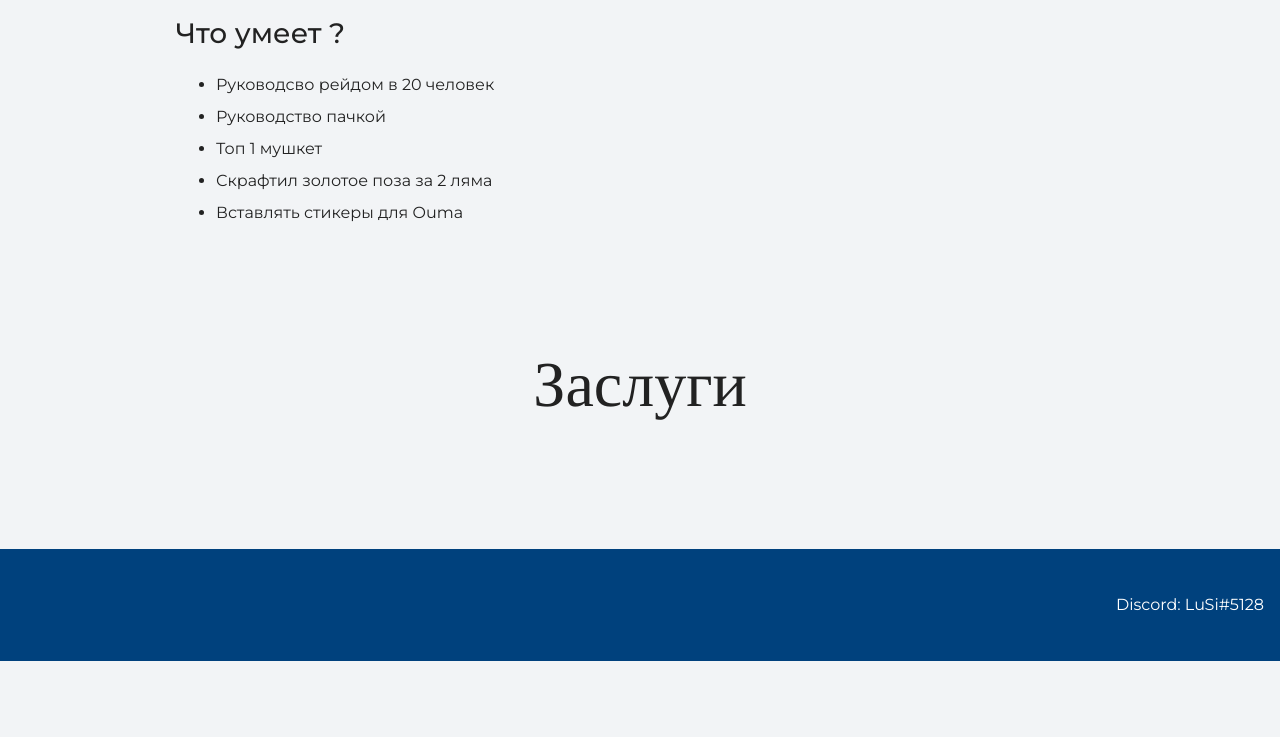
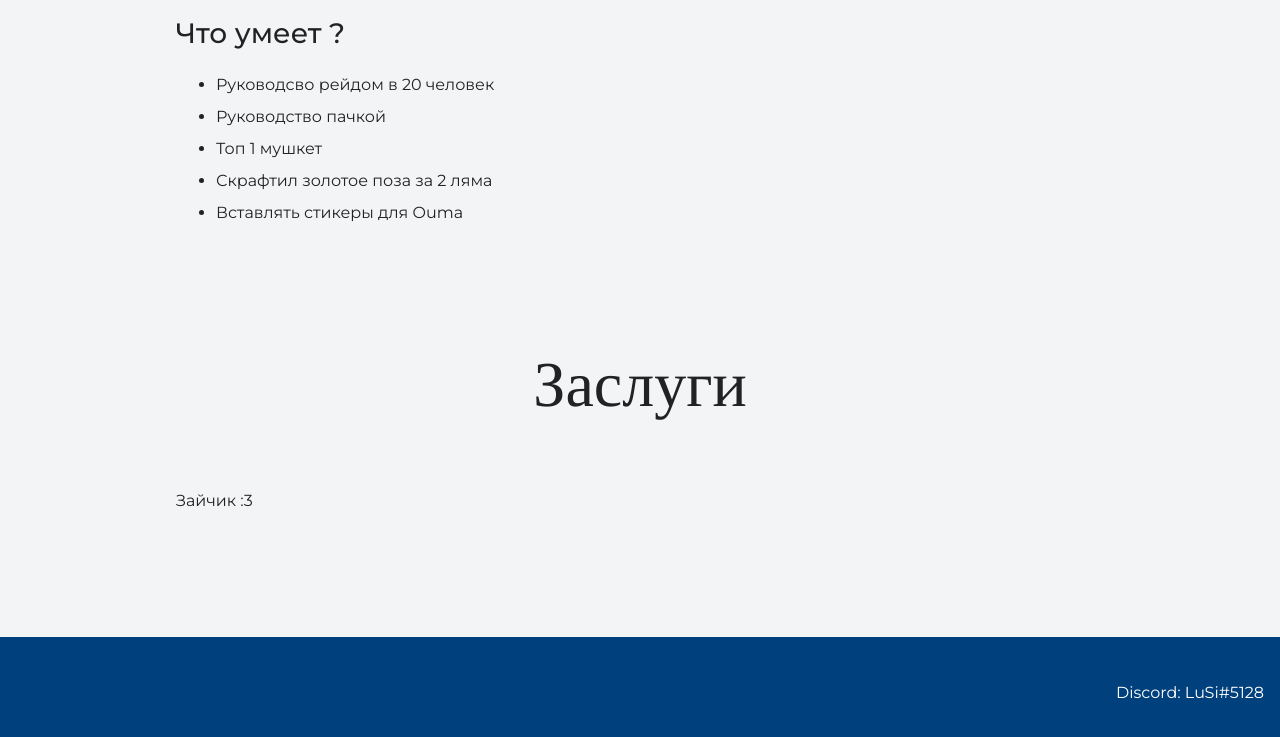
Before and after one commit to Ouma-lol/lusi-rl1, a plain HTML site: page index.html in a window 1280 px wide. Shown: the part 1487-2224 px from the top of the page. Before the commit the page ends 2148 px from the top, so only its background shows below. Drawn offline with nearby package versions, Linux system fonts and the light colour scheme.

Commit message:
Ап зайчика

```diff
--- a/index.html
+++ b/index.html
@@ -52,6 +52,7 @@
     <section class="portfolio">
       <div class="container">
       <h2 class="subheading">Заслуги</h2>
+      <p> Зайчик :3 </p>
 
     </div>
     </section>
```
